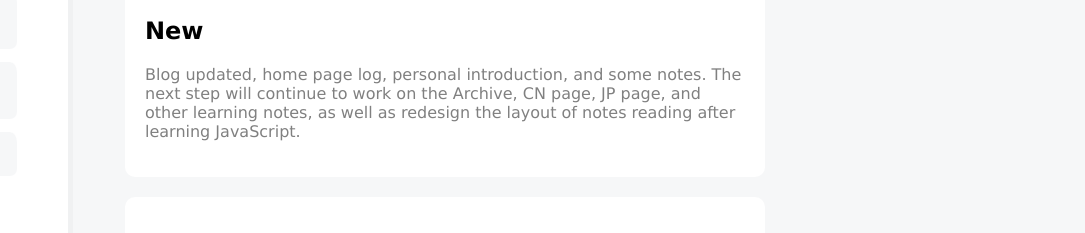
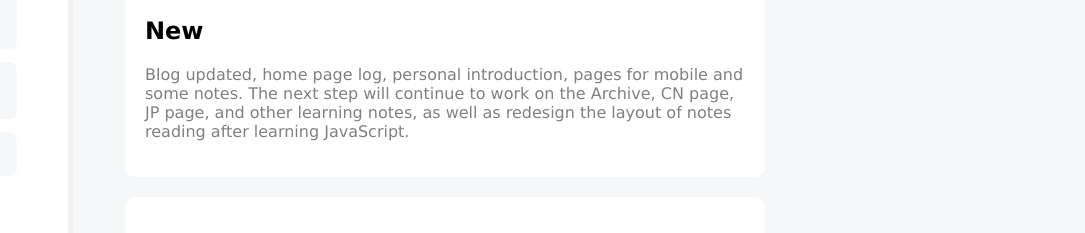
Before and after one commit to youkoutaku/Myweb, a plain HTML site: page index.html in a window 1280 px wide. Shown: the part 493-726 px from the top of the page, 195-1280 px from the left. Drawn offline with Linux system fonts and the light colour scheme.

Commit message:
3/16/2023

```diff
--- a/index.html
+++ b/index.html
@@ -135,7 +135,7 @@
           </p>
           <h2>New</h2>
           <p>
-            Blog updated, home page log, personal introduction, and some notes.
+            Blog updated, home page log, personal introduction, pages for mobile and some notes.
             The next step will continue to work on the Archive, CN page, JP page, and other learning notes,
             as well as redesign the layout of notes reading after learning JavaScript.
           </p>
```
